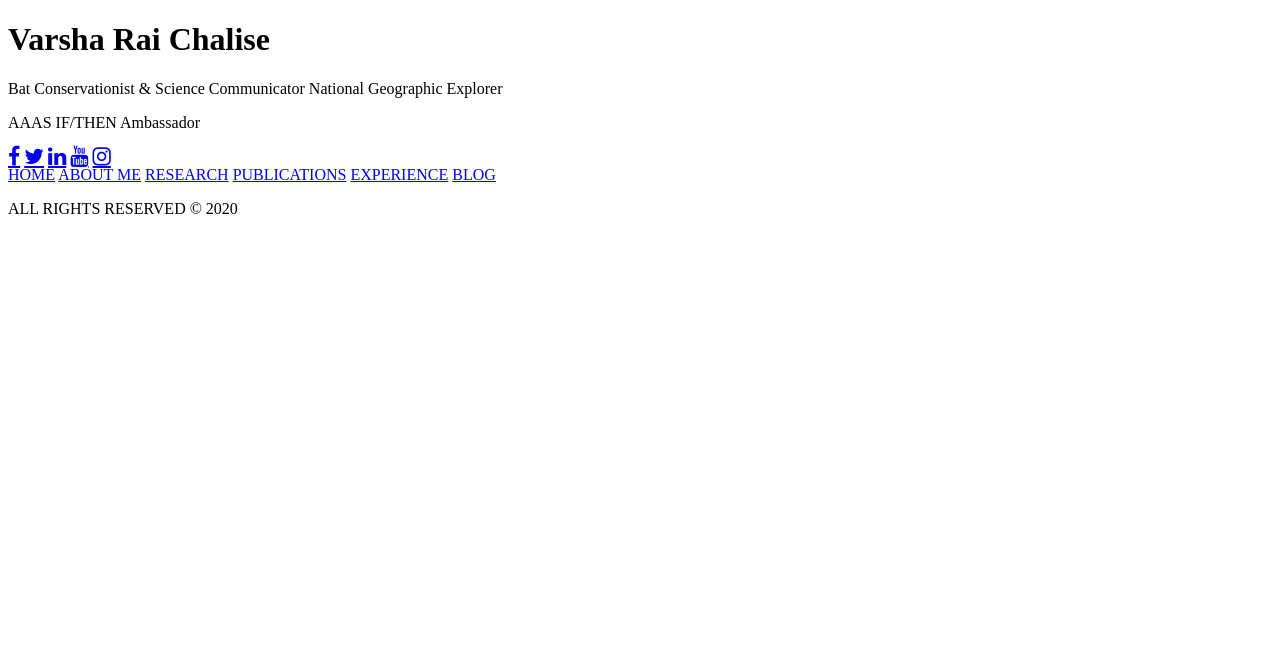
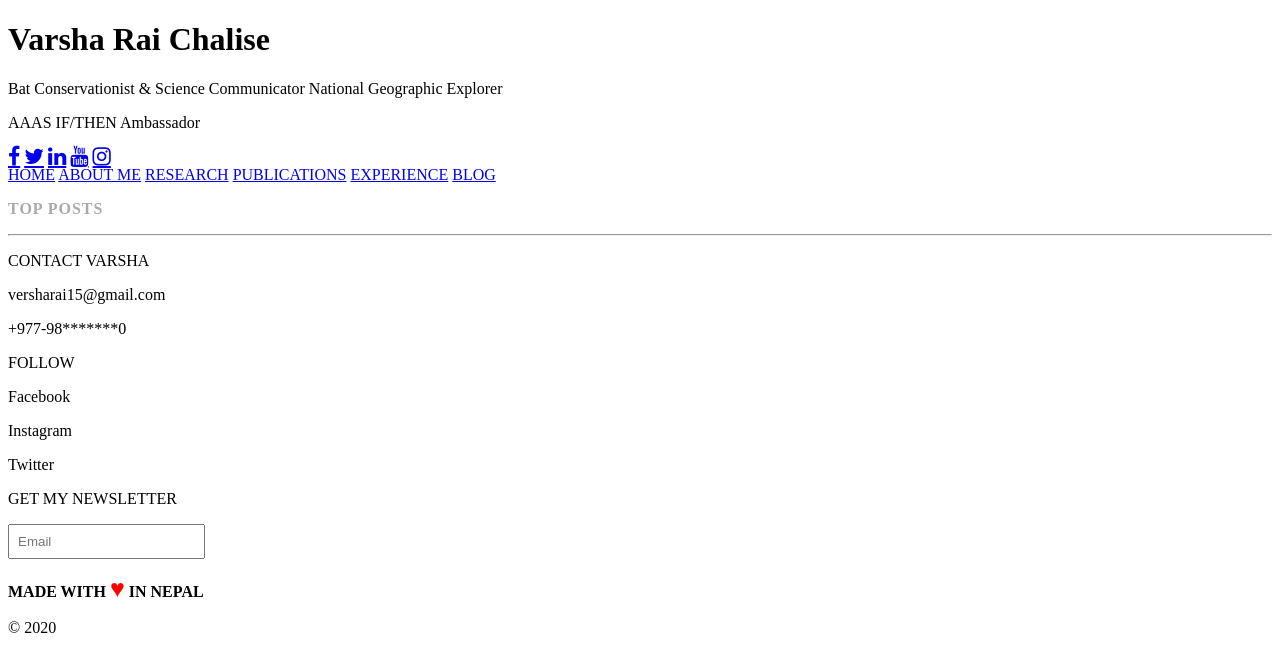
Before and after one commit to Bidhanrai/django-authentication, a Django app: page /blog-batWomen/ in a window 1280 px wide. Shown: the top 672 px of the page. Run offline with Django 3.2, Linux system fonts and the light colour scheme; data that the repository does not hold is empty.

Commit message:
ui improving

```diff
--- a/templates/portfolio/base.html
+++ b/templates/portfolio/base.html
@@ -39,8 +39,42 @@
     {% block content %}
     {% endblock %}
 
+
+    <hr style="background-color: #F8F8F8;">
+
     <footer id="footer">
-        <p>ALL RIGHTS RESERVED &copy 2020 </p>
+        <div id="row1">
+            <div id="row11">
+                <div>
+                    <p class="foot-content-title">CONTACT VARSHA</p>
+                    <P>versharai15@gmail.com</P>
+                    +977-98*******0
+
+                </div>
+
+                 <div>
+                    <p class="foot-content-title">FOLLOW</p>
+                    <P>Facebook</P>
+                    <P>Instagram</P>
+                    <P>Twitter</P>
+                </div>
+            </div>
+
+            <div id="row12">
+                <p class="foot-content-title">GET MY NEWSLETTER</p>
+                <input placeholder="Email" style="padding: 8px">
+{#                <P>versharai15@gmail.com</P>#}
+{#                +977-98*******0#}
+
+            </div>
+       </div>
+
+        <div id="row2">
+            <p style="font-weight: bolder;">MADE WITH <span style="color: red; font-size: 25px;text-align: end">&hearts;</span> IN NEPAL</p>
+            <p>&copy 2020 </p>
+        </div>
+
+
     </footer>
 </body>
 </html>
--- a/templates/portfolio/blog_list.html
+++ b/templates/portfolio/blog_list.html
@@ -3,6 +3,7 @@
 {% block content %}
 
     <section class="grid-section">
+        <div>
             {% for post in posts %}
                <div class="grid-section-child">
                    {% if forloop.counter is 3 %}
@@ -12,9 +13,31 @@
                    {% endif %}
 
                    <div>
-                   <h2><a href="{% url 'post_detail' pk=post.pk %}">{{ post.title|linebreaksbr|truncatewords:10 }}</a></h2>
+                       <h2><a href="{% url 'post_detail' pk=post.pk %}">{{ post.title|linebreaksbr|truncatechars:200 }}</a></h2>
+{#                       <div class="divider"></div>#}
+                       <p class="date">{{ post.published_date }}</p>
+                   </div>
                    <div class="divider"></div>
-                   <p class="date">{{ post.published_date }}</p>
+
+    {#               <p>{{ post.text|linebreaksbr|truncatewords:50}}</p>#}
+    {#               <a href="{% url 'post_detail' pk=post.pk %}">Comments: {{ post.approved_comments.count }}</a>#}
+               </div>
+
+            {% endfor %}
+        </div>
+        <div>
+            <p style="color: #aaaaaa;letter-spacing: 1px;font-weight: 600">TOP POSTS</p>
+            {% for post in posts %}
+               <div class="grid-section-child">
+                   {% if forloop.counter is 3 %}
+                       <img src="https://www.batcon.org/wp-content/uploads/2020/04/IMG_0544-1236x1330.jpg">
+                   {% else %}
+                       <img src="{% static 'image/Bat.jpg' %}">
+                   {% endif %}
+
+                   <div>
+                       <h2 style="font-size: 25px"><a href="{% url 'post_detail' pk=post.pk %}">{{ post.title|linebreaksbr|truncatechars:70 }}</a></h2>
+                       <p class="date" style="font-size: 15px">{{ post.published_date }}</p>
                    </div>
 
     {#               <p>{{ post.text|linebreaksbr|truncatewords:50}}</p>#}
@@ -22,5 +45,7 @@
                </div>
 
             {% endfor %}
+        </div>
+
     </section>
 {% endblock %}
--- a/templates/portfolio/home.html
+++ b/templates/portfolio/home.html
@@ -1,10 +1,12 @@
 {% extends 'portfolio/base.html' %}
+{% load static %}
 
 {% block content %}
-    <section id="home">
+    <div id="home" style=";">
         <h2>Early career at researcher from Nepal</h2>
         <p>I completed my Masters in Environmental Science in 2018 from the Central Department of Environmental Science, Tribhuvan University, Nepal with the majors in Biodiversity Conservation and Management. It was at the very stage that I got fascinated with bats, which led to my thesis on these stunning creatures in Sailung and Melung, Dolakha, Nepal.
             I aspire to contribute to the research and conservation of bats.
             "Conserving the world's bats and their ecosystems to ensure a healthy planet" - Bat Conservation International (http://www.batcon.org/)</p>
-    </section>
+
+    </div>
 {% endblock %}
```
Lines whose indentation alone changed are shown as unchanged.
